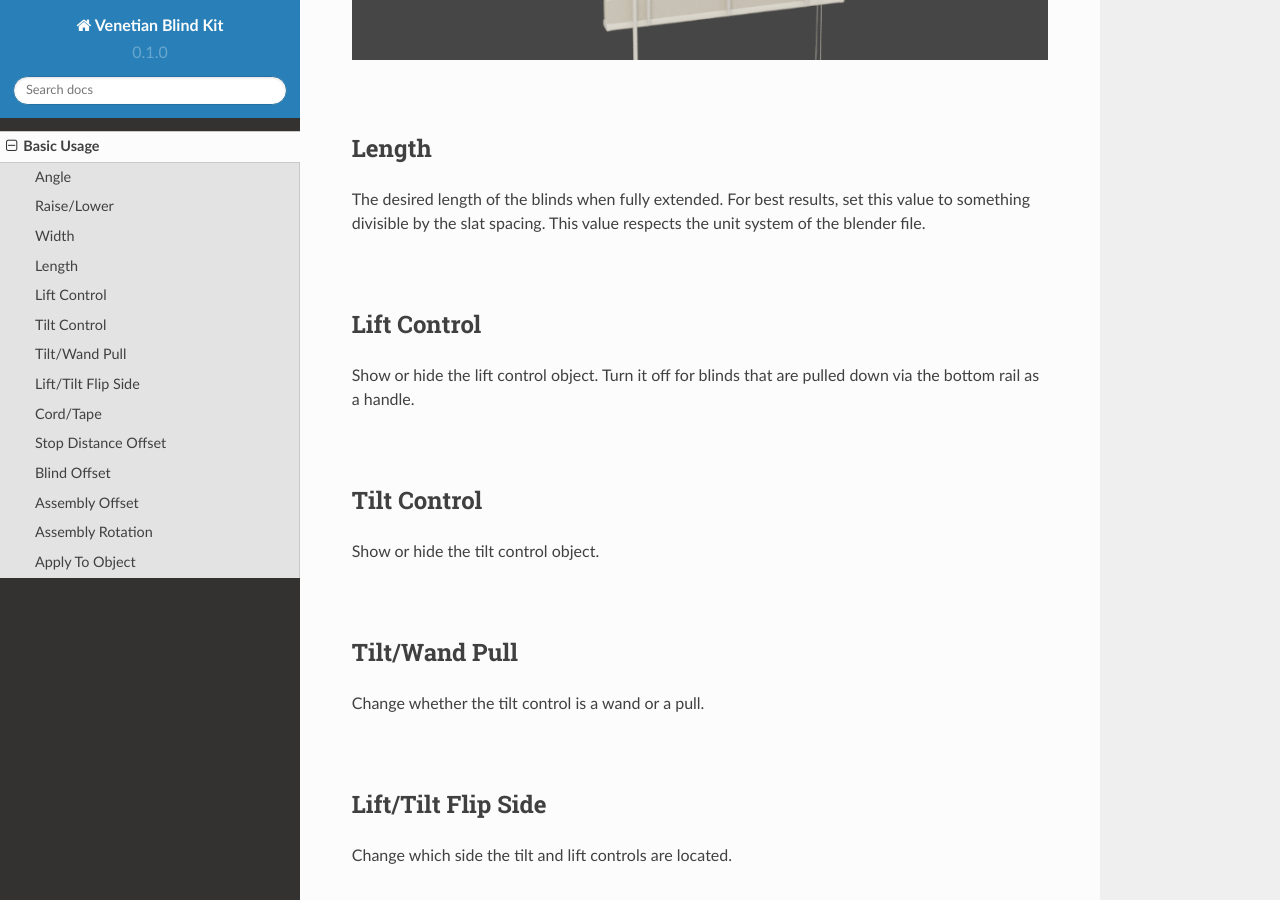
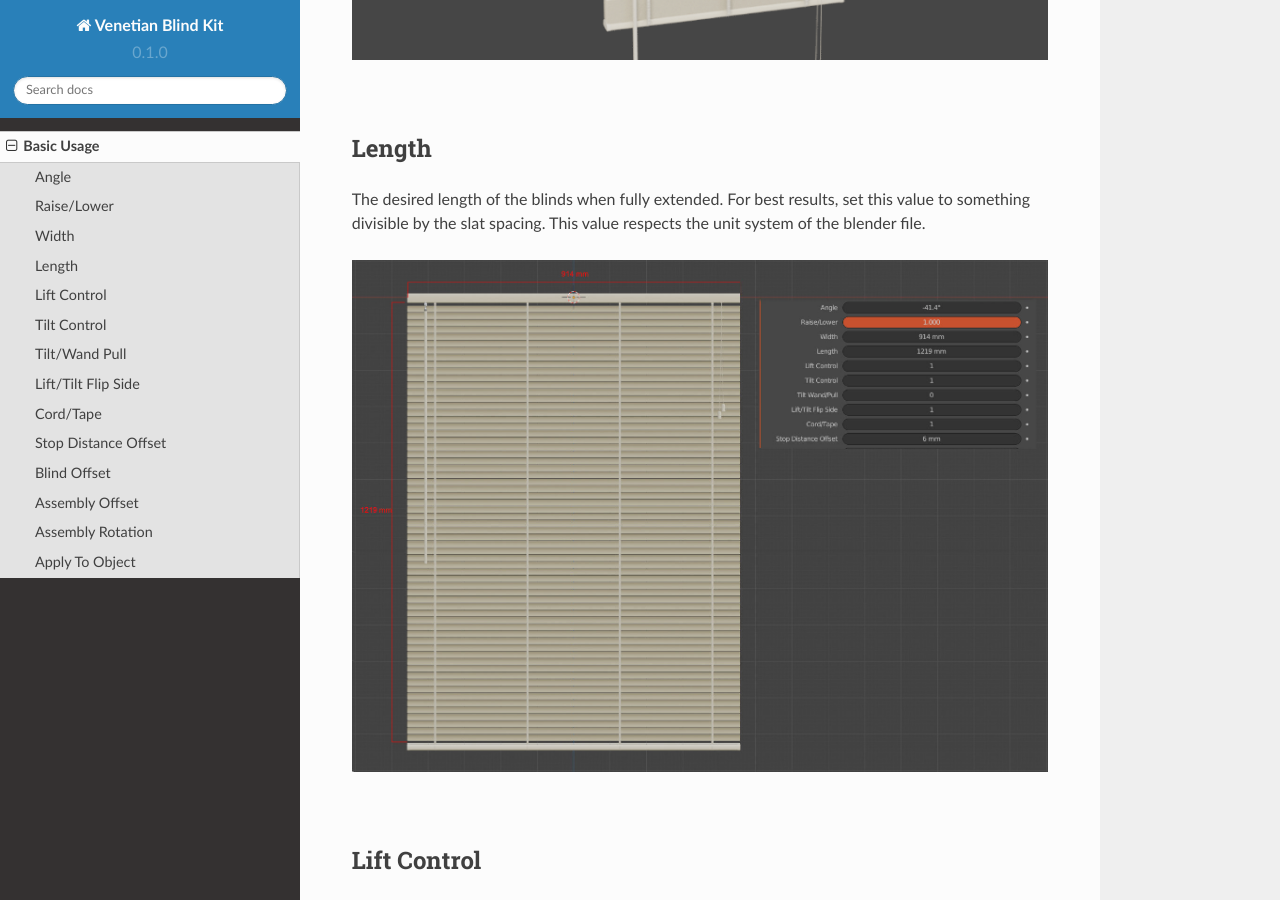
Before and after one commit to imperfectlink/VenetianBlindKit, a Sphinx documentation site: the page built from docs/source/usage.rst, in a window 1280 px wide and 900 px high, scrolled down 2053 px. Built offline with Sphinx 7.4.7 and the Read the Docs theme 2.0.0, drawn with Linux system fonts in a browser that asks for light colours.

Commit message:
Update usage.rst

```diff
--- a/docs/source/usage.rst
+++ b/docs/source/usage.rst
@@ -38,6 +38,8 @@ Length
 ~~~~
 
 The desired length of the blinds when fully extended. For best results, set this value to something divisible by the slat spacing. This value respects the unit system of the blender file.
+
+.. image:: img/VBK_Dims.jpg
 
 |
 
```
